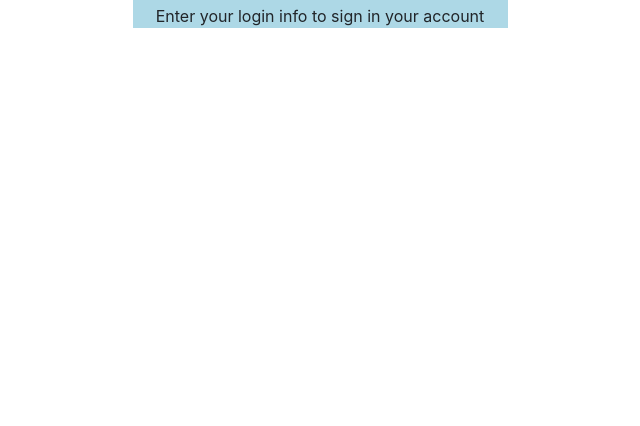
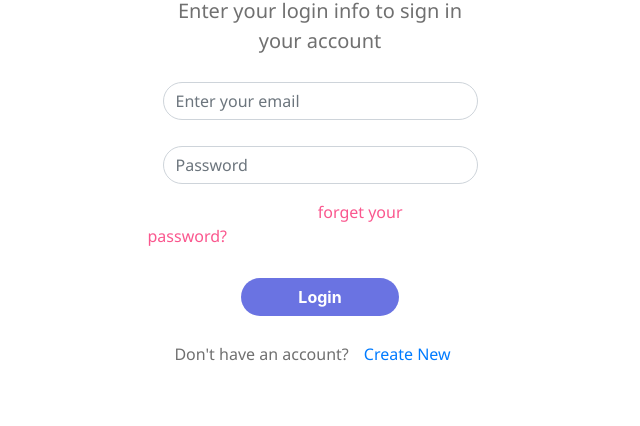
Before and after one commit to ratandavid/Share_App, a plain HTML site: page index.html in a window 1280 px wide. Shown: the part 374-800 px from the top of the page, without its empty margins (320-960 px from the left). Drawn offline with nearby package versions, Linux system fonts and the light colour scheme.

Commit message:
firstpage completed

```diff
--- a/css/main.css
+++ b/css/main.css
@@ -7,13 +7,13 @@ body{
     margin:0 auto!important;
 }
 section{
-    background-color: lightblue;
+    overflow: hidden;
 }
 .container{
     padding-top:67px;
 }
 h2{
-    padding-top:33px;
+    padding-top:15px;
     font-weight: 25px;
     font-family: 'Segoe UI', Tahoma, Geneva, Verdana, sans-serif!important;
 }
@@ -21,7 +21,6 @@ h3{
     font-family: 'Segoe UI', Tahoma, Geneva, Verdana, sans-serif!important;
     color:#707070;
     padding-top: 33px;
-
 }
 .share{
     color:#6A73E2;
@@ -30,4 +29,36 @@ h3{
     color:#FA578E;
 }
 
-.l
+.login_para{
+    color:#707070;
+    padding-top:10px;
+    font-size: 20px;
+    font-family: 'Segoe UI', Tahoma, Geneva, Verdana, sans-serif!important;
+}
+.form-group{
+    padding-top: 10px;
+}
+.form-group input{
+    border-radius: 20px;
+    font-family: 'Segoe UI', Tahoma, Geneva, Verdana, sans-serif!important;
+    color:#707070;
+
+}
+.forget_pass{
+    font-family: 'Segoe UI', Tahoma, Geneva, Verdana, sans-serif!important;
+    margin-top:15px!important;
+    color:#FA578E;
+    margin-left:45%;
+}
+.btn{
+    color:#fff!important;
+    background:#6A73E2!important;
+    margin-top:20px;
+    border-radius: 20px!important;
+    width:50%;
+}
+.create_new{
+    color:#707070;
+    padding-top:10px;
+    font-family: 'Segoe UI', Tahoma, Geneva, Verdana, sans-serif!important;
+}
--- a/index.html
+++ b/index.html
@@ -14,12 +14,24 @@
 <body>
     <section>
     <div class="container">
-        <center><img class="logo" src="img/send and receive.svg" alt="Send and receive">
+        <center><img class="logo" src="img/send and receive.svg" alt="Send and receive"/>
         <h2><b class="share">Share</b> <b class="money">Money</b></h2>
         <h3><b>Login</b></h3>
-        <p class="login_para">Enter your login info to sign in your account</p>
-      </center>
+        <p class="login_para">Enter your login info to sign in <br>your account</p>
+        <form class="col-sm-12 " action="" method="POST">
+          <div class="form-group">
+            <input style="font-family:roboto;"type="text" name="Email" placeholder="Enter your email" class="form-control" required>
+          </div>
+          <div class="form-group">
+            <input style="font-family:roboto;"type="password" name="password" placeholder="Password" class="form-control" required>
+          </div>
+        </form></center>
+        <a class="col-sm-12 forget_pass" href="#" target="">forget your password?</a>
+        <div class="col-sm-12 form-group button ">
+          <center><button type="button" class="btn Login" value="login"><b>Login</b></button></center>
         </div>
+
+        <center><p class="create_new">Don't have an account?<a class="col-sm-12" href="#" target="">Create New</a></p></center>
     </div>
     </section>
 </body>
```
